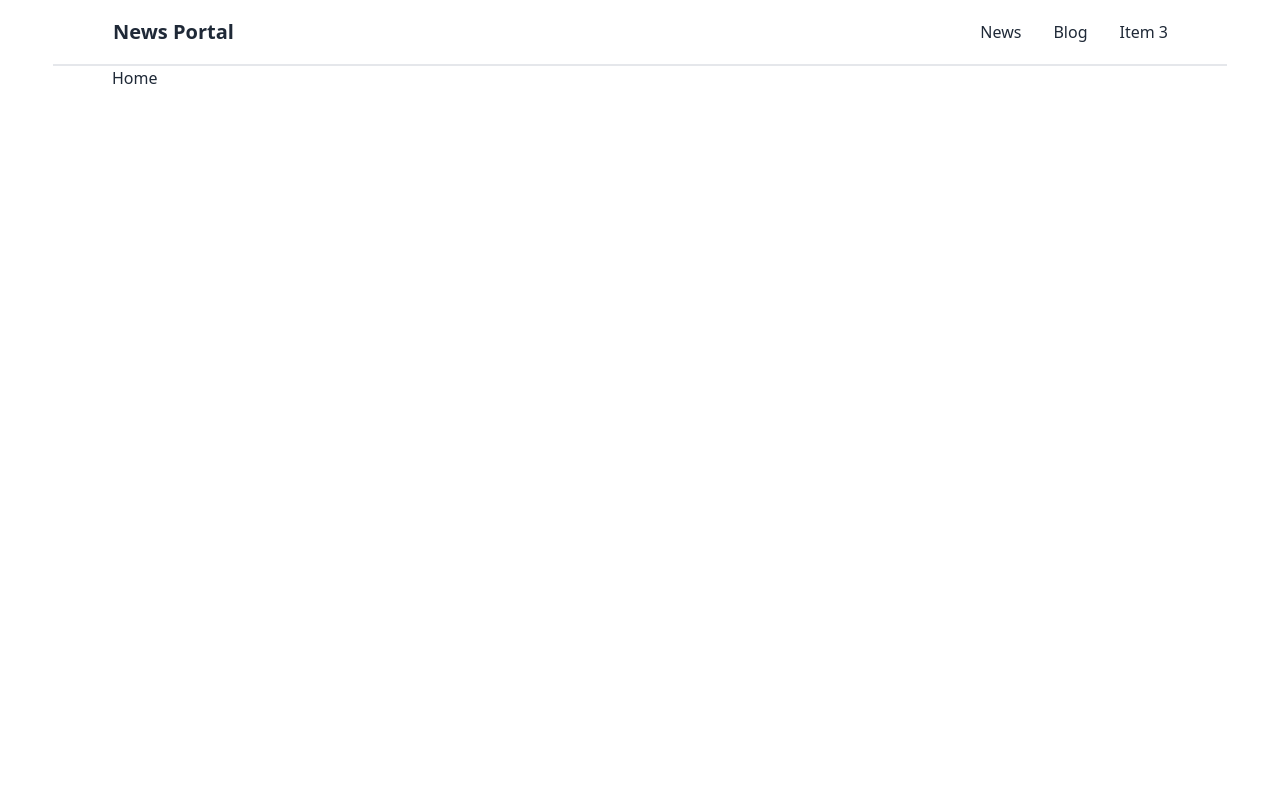
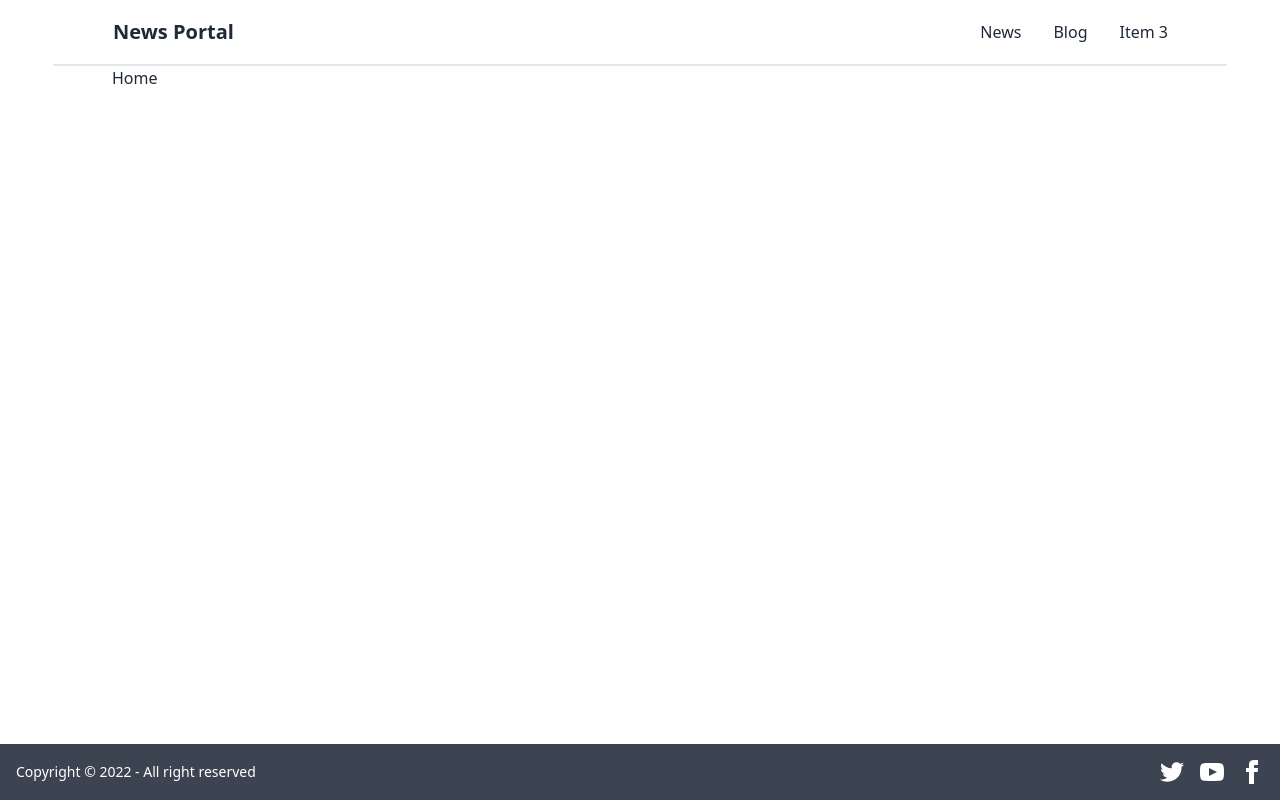
Before and after one commit to siamcse/news-portal, a plain HTML site: page index.html in a window 1280 px wide. Drawn offline with nearby package versions, Linux system fonts and the light colour scheme; no server answers.

Commit message:
footer added

```diff
--- a/index.html
+++ b/index.html
@@ -9,7 +9,7 @@
     <link href="https://cdn.jsdelivr.net/npm/daisyui@2.24.0/dist/full.css" rel="stylesheet" type="text/css" />
     <script src="https://cdn.tailwindcss.com"></script>
 </head>
-<body>
+<body class="flex flex-col min-h-screen">
     <header class="divide-y-2">
         <div class="navbar bg-base-100 px-24">
             <div class="flex-1">
@@ -35,13 +35,35 @@
             </div>
         </section>
         <!-- news details  -->
-        <section class="mt-12">
+        <section class="mt-12 mb-12">
             <div id="details-container">
 
             </div>
         </section>
     </main>
-
+    <footer class="footer items-center p-4 bg-neutral text-neutral-content mt-auto">
+        <div class="items-center grid-flow-col">
+            <p>Copyright © 2022 - All right reserved</p>
+        </div>
+        <div class="grid-flow-col gap-4 md:place-self-center md:justify-self-end">
+            <a><svg xmlns="http://www.w3.org/2000/svg" width="24" height="24" viewBox="0 0 24 24" class="fill-current">
+                    <path
+                        d="M24 4.557c-.883.392-1.832.656-2.828.775 1.017-.609 1.798-1.574 2.165-2.724-.951.564-2.005.974-3.127 1.195-.897-.957-2.178-1.555-3.594-1.555-3.179 0-5.515 2.966-4.797 6.045-4.091-.205-7.719-2.165-10.148-5.144-1.29 2.213-.669 5.108 1.523 6.574-.806-.026-1.566-.247-2.229-.616-.054 2.281 1.581 4.415 3.949 4.89-.693.188-1.452.232-2.224.084.626 1.956 2.444 3.379 4.6 3.419-2.07 1.623-4.678 2.348-7.29 2.04 2.179 1.397 4.768 2.212 7.548 2.212 9.142 0 14.307-7.721 13.995-14.646.962-.695 1.797-1.562 2.457-2.549z">
+                    </path>
+                </svg>
+            </a>
+            <a><svg xmlns="http://www.w3.org/2000/svg" width="24" height="24" viewBox="0 0 24 24" class="fill-current">
+                    <path
+                        d="M19.615 3.184c-3.604-.246-11.631-.245-15.23 0-3.897.266-4.356 2.62-4.385 8.816.029 6.185.484 8.549 4.385 8.816 3.6.245 11.626.246 15.23 0 3.897-.266 4.356-2.62 4.385-8.816-.029-6.185-.484-8.549-4.385-8.816zm-10.615 12.816v-8l8 3.993-8 4.007z">
+                    </path>
+                </svg></a>
+            <a><svg xmlns="http://www.w3.org/2000/svg" width="24" height="24" viewBox="0 0 24 24" class="fill-current">
+                    <path
+                        d="M9 8h-3v4h3v12h5v-12h3.642l.358-4h-4v-1.667c0-.955.192-1.333 1.115-1.333h2.885v-5h-3.808c-3.596 0-5.192 1.583-5.192 4.615v3.385z">
+                    </path>
+                </svg></a>
+        </div>
+    </footer>
     <script src="js/app.js"></script>
 </body>
 </html>
```
